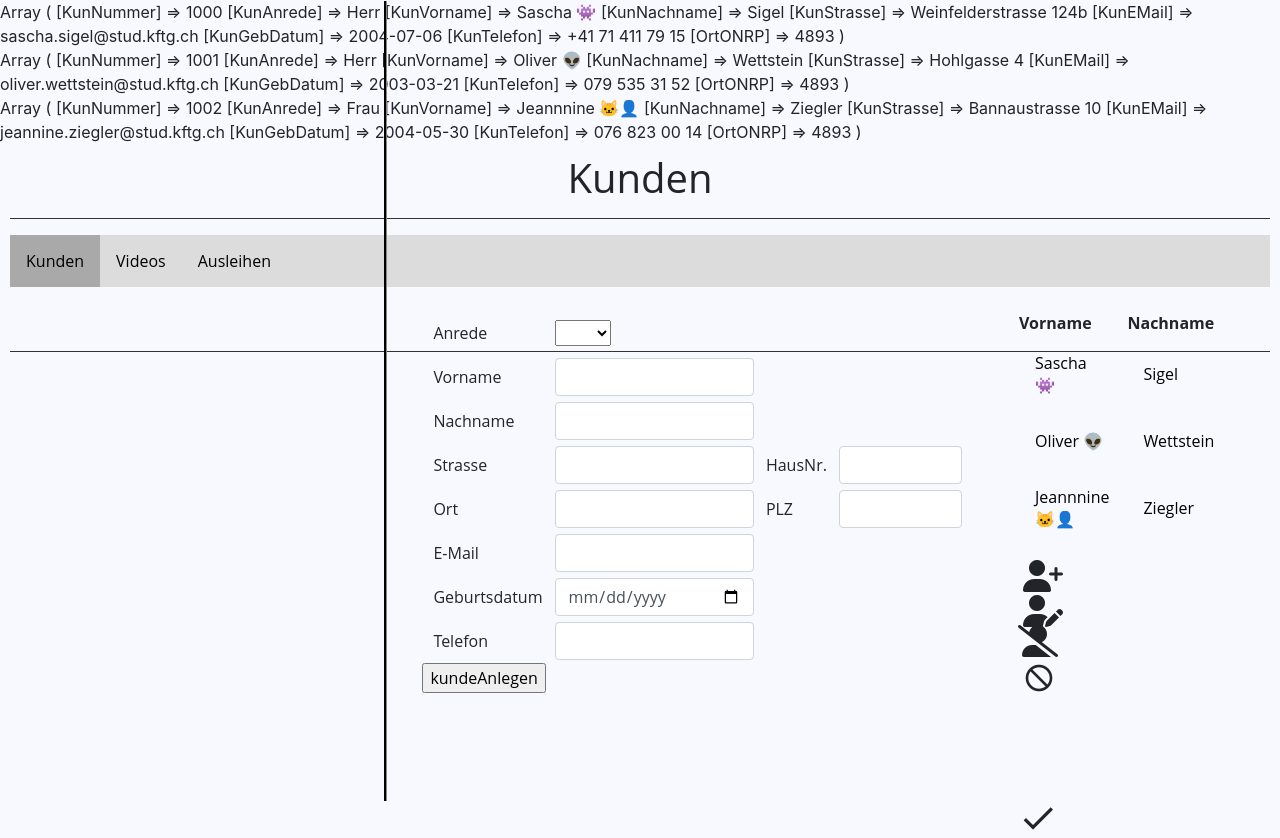
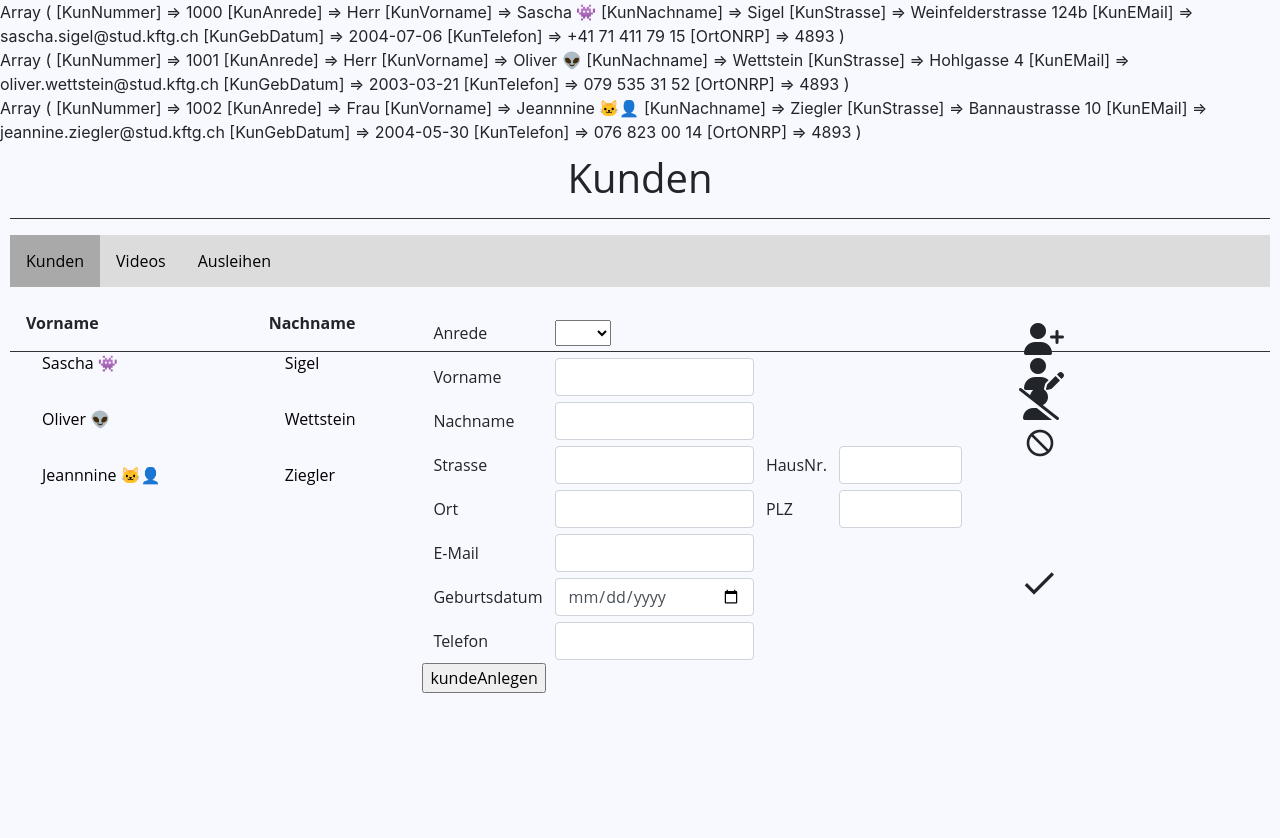
Before and after one commit to Sascha-Sigel/JOSS-Projekt, a PHP site: page /index.php in a window 1280 px wide. After the commit the page ends 693 px from the top, so only its background shows below. Run offline with PHP 8.4, Linux system fonts and the light colour scheme; data comes from the database, SQL or seed files in the repository; some libraries are stand-ins or nearby versions.

Commit message:
update23.06.

```diff
--- a/index.php
+++ b/index.php
@@ -4,13 +4,13 @@ require_once "config.php";
 $result = $link->query($sql);
 if ($result->num_rows > 0) {
     // output data of each row
-        while($row = $result->fetch_assoc()) {
+    while ($row = $result->fetch_assoc()) {
         print_r($row);
         echo "<br>";
     }
 }
 
-if (isset($_GET['kunNummer'])){
+if (isset($_GET['kunNummer'])) {
     //Kunde Anzeigen
     $kunNummer = $_GET['kunNummer'];
     //Abfrage nach Kundennummer
@@ -18,7 +18,7 @@ if (isset($_GET['kunNummer'])){
     $result = $link->query($sql);
     if ($result->num_rows > 0) {
         // output data of each row
-        while($row = $result->fetch_assoc()) {
+        while ($row = $result->fetch_assoc()) {
             $kunAnrede = $row['KunAnrede'];
             $kunVorname = $row['KunVorname'];
             $kunNachname = $row['KunNachname'];
@@ -28,13 +28,13 @@ if (isset($_GET['kunNummer'])){
             $ortONRP = $row['OrtONRP'];
         }
     }
-}else if(isset($_POST['kundeAnlegen'])){
+} else if (isset($_POST['kundeAnlegen'])) {
     // Kunde Anlegen
     $sql = "INSERT INTO TKunden (KunAnrede, KunVorname, KunNachname, KunStrasse, KunGebDatum, KunTelefon, OrtONRP)
-                      VALUES ('" . $_POST['anrede'] ."','". $_POST['vn'] ."','". $_POST['nn'] ."','". $_POST['str'] ."',". $_POST['datum'] .",'". $_POST['tele'] ."',". $_POST['plz'].")";
+                      VALUES ('" . $_POST['anrede'] . "','" . $_POST['vn'] . "','" . $_POST['nn'] . "','" . $_POST['str'] . "'," . $_POST['datum'] . ",'" . $_POST['tele'] . "'," . $_POST['plz'] . ")";
     mysqli_query($link, $sql);
-                      echo $_POST['anrede'] .",". $_POST['vn'] .",". $_POST['nn'] .",". $_POST['str'] .",". $_POST['datum'] .",". $_POST['tele'] .",". $_POST['plz'];
-}else{
+    echo $_POST['anrede'] . "," . $_POST['vn'] . "," . $_POST['nn'] . "," . $_POST['str'] . "," . $_POST['datum'] . "," . $_POST['tele'] . "," . $_POST['plz'];
+} else {
     // Weder Noch
     $kunNummer = "";
     $kunAnrede = "";
@@ -44,7 +44,6 @@ $sql = "INSERT INTO TKunden (KunAnrede, KunVorname, KunNachname, KunStrasse, Kun
     $kunGebDatum = "";
     $kunTelefon = "";
     $ortONRP = "";
-
 }
 
 ?>
@@ -99,10 +98,6 @@ $sql = "INSERT INTO TKunden (KunAnrede, KunVorname, KunNachname, KunStrasse, Kun
         </nav>
         <br>
         <div class="datatable">
-            <!-- zuerst Import -->
-        </div>
-        <div class="vl"></div>
-        <div class="icon">
             <script src="https://kit.fontawesome.com/9b1654f543.js" crossorigin="anonymous"></script>
             <table>
 
@@ -118,7 +113,7 @@ $sql = "INSERT INTO TKunden (KunAnrede, KunVorname, KunNachname, KunStrasse, Kun
                     $result = $link->query($sql);
                     if ($result->num_rows > 0) {
                         // output data of each row
-                        while($row = $result->fetch_assoc()) {
+                        while ($row = $result->fetch_assoc()) {
                             echo "  <tr>
                                         <td><a href='" . $_SERVER['PHP_SELF'] . '?kunNummer=' . $row['KunNummer'] . "'>" . $row['KunVorname'] . "</a></td>
                                         <td><a href='" . $_SERVER['PHP_SELF'] . '?kunNummer=' . $row['KunNummer'] . "'>" . $row['KunNachname'] . "</a></td>
@@ -128,7 +123,10 @@ $sql = "INSERT INTO TKunden (KunAnrede, KunVorname, KunNachname, KunStrasse, Kun
                     ?>
                 </tbody>
             </table>
+        </div>
+        <div class="icon">
 
+            <table>
                 <tr>
                     <td>
                         <br>
@@ -172,8 +170,6 @@ $sql = "INSERT INTO TKunden (KunAnrede, KunVorname, KunNachname, KunStrasse, Kun
                 </tr>
             </table>
         </div>
-        <div class="vl"></div>
-
         <div class="kunde">
             <form action="index.php" method="post">
                 <table>
@@ -270,10 +266,6 @@ $sql = "INSERT INTO TKunden (KunAnrede, KunVorname, KunNachname, KunStrasse, Kun
 
     </div>
 
-    </div>
-
-    </div>
-
     <!-- Custom file -->
     <script src="js/myscripts.js"></script>
 
```
Lines whose indentation alone changed are shown as unchanged.
